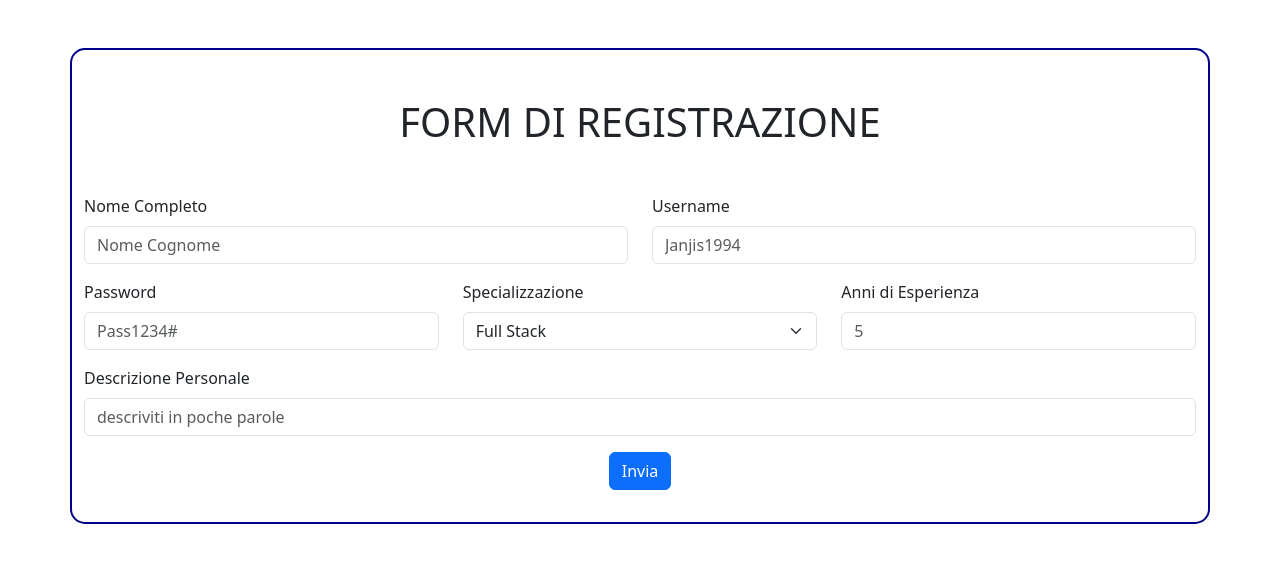
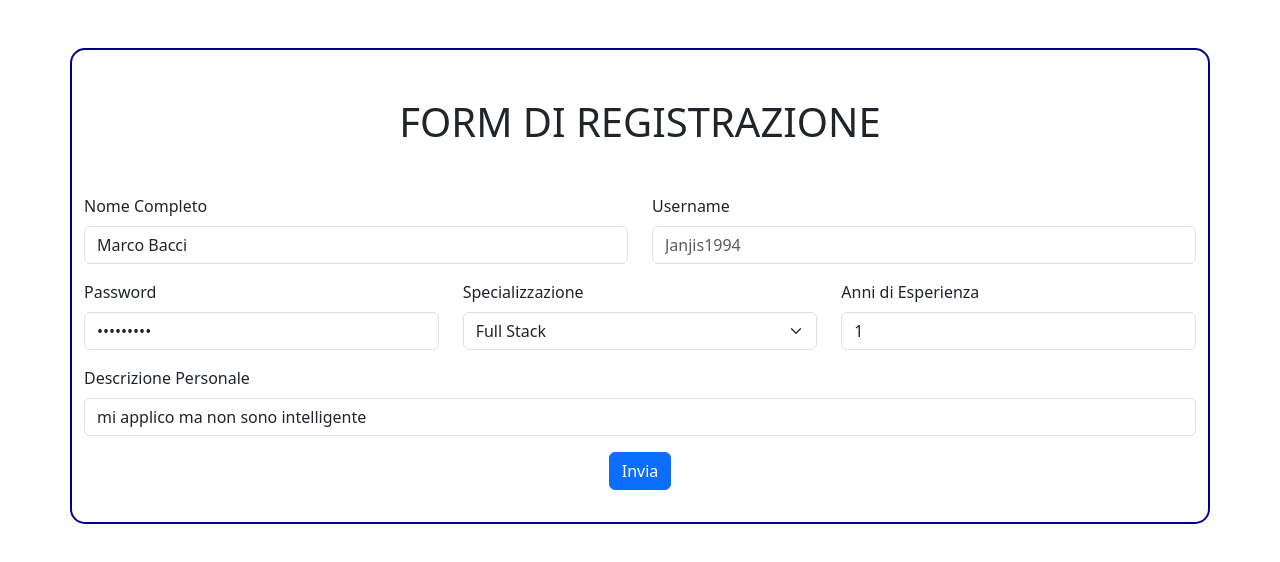
Before and after one commit to Marco-Bacci/ex-react-useref-signup, a React (Vite) app: page / in a window 1280 px wide. Shown: the top 562 px of the page. Built offline with nearby package versions, Linux system fonts and the light colour scheme.

Commit message:
Feat: milestone 2, step 1 and 2 completed

```diff
--- a/src/App.jsx
+++ b/src/App.jsx
@@ -1,11 +1,42 @@
-import { useState } from "react";
+import { useState, useRef, useEffect, useMemo } from "react";
+
 function App() {
-  const [name, setName] = useState("");
+  const letters = "abcdefghijklmnopqrstuvwxyz";
+  const numbers = "0123456789";
+  const symbols = "!@#$%^&*()-_=+[]{}|;:'\",.<>?/`~";
+
+  const [name, setName] = useState("Marco Bacci");
   const [username, setUsername] = useState("");
-  const [password, setPassword] = useState("");
+  const [password, setPassword] = useState("pendejo84");
   const [specialization, setSpecialization] = useState("");
-  const [years, setYears] = useState("");
-  const [description, setDescription] = useState("");
+  const [years, setYears] = useState("1");
+  const [description, setDescription] = useState(
+    "mi applico ma non sono intelligente"
+  );
+
+  // const [isUserValid, setIsUserVsalid] = useState(null);
+
+  // useEffect(() => {
+  //   isUserValid >= 6 ? "Username valido" : "Username non valido";
+  // }, [username]);
+
+  const isUserNameValid = useMemo(() => {
+    const charsValid = username.split("").every((char) => {
+      return letters.includes(char.toLowerCase()) || numbers.includes(char);
+    });
+    return charsValid && username.length >= 6;
+  }, [username]);
+
+  const isPasswordValid = useMemo(() => {
+    const passValid = password.split("").some((char) => {
+      return (
+        symbols.includes(char) &&
+        letters.includes(char.toLowerCase()) &&
+        numbers.includes(char)
+      );
+    });
+    return passValid && password.length >= 8;
+  }, [password]);
 
   const handleSubmit = (e) => {
     e.preventDefault();
@@ -16,7 +47,7 @@ function App() {
       !specialization.trim() ||
       !years.trim() ||
       years <= 0 ||
-      !description.trim()
+      (!description.trim() && !isUserValid)
     ) {
       alert("alcuni campi non sono stati compilati correttamente");
       return;
```
